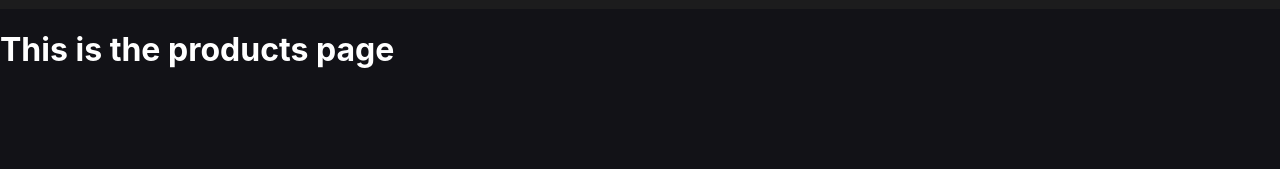
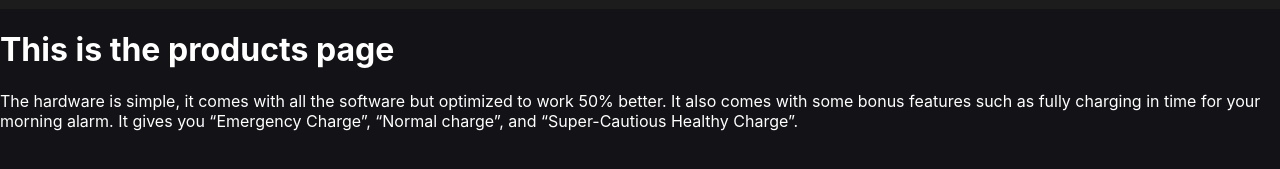
Before and after one commit to SEG2900-Group6/life_support, a plain HTML site: page products.html in a window 1280 px wide. Shown: the part 43-212 px from the top of the page. Drawn offline with Linux system fonts and the light colour scheme.

Commit message:
Hardware description (not complete though)

```diff
--- a/products.html
+++ b/products.html
@@ -40,6 +40,7 @@
   <div class="content">
     <h1>
       <h1 style="color:White;">This is the products page</h1>
+      <p style="color:White;">The hardware is simple, it comes with all the software but optimized to work 50% better. It also comes with some bonus features such as fully charging in time for your morning alarm. It gives you “Emergency Charge”, “Normal charge”, and “Super-Cautious Healthy Charge”.</p>
     </h1>
   </div>
 </body>
```
